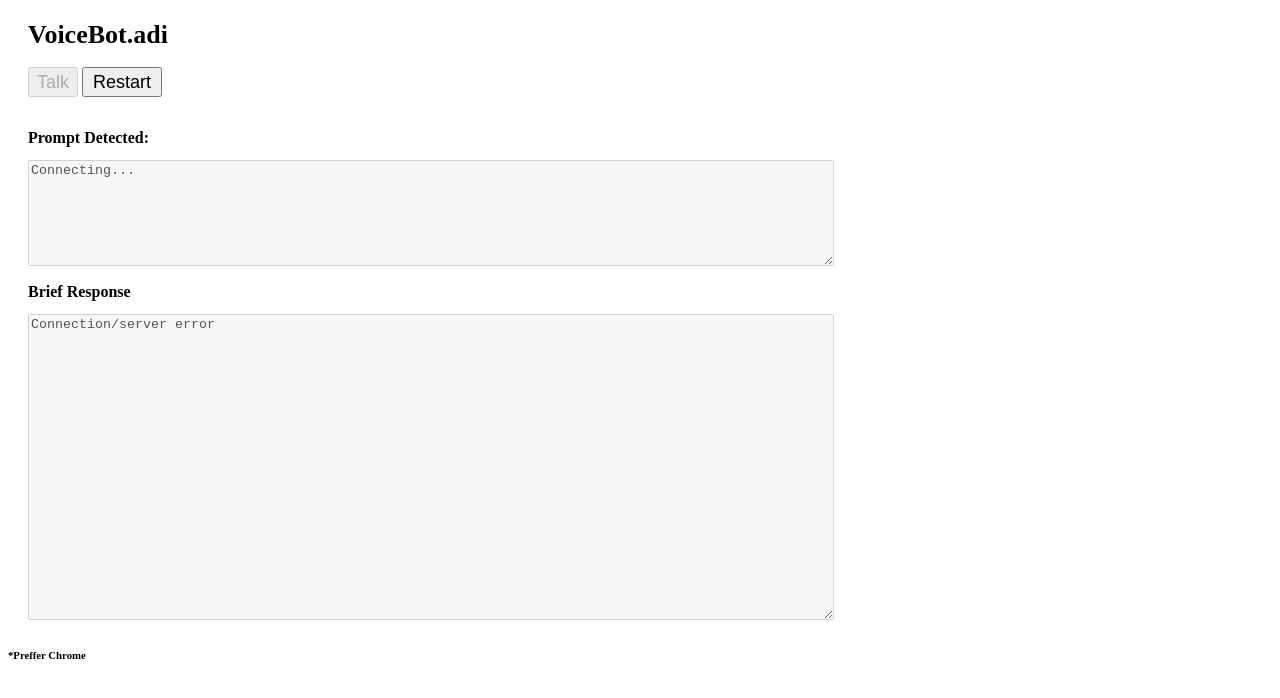
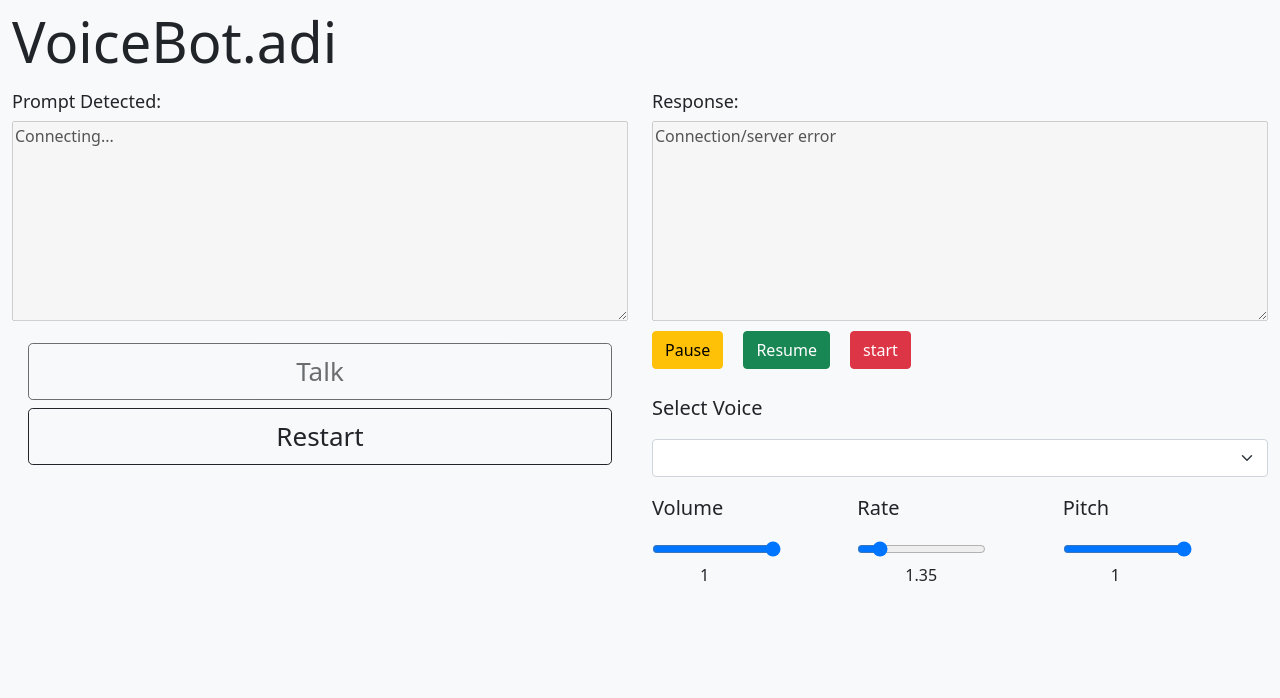
Before and after one commit to Adikverma/VoiceBot-Nodejs, a website: page client/index.html in a window 1280 px wide. Drawn offline with nearby package versions, Linux system fonts and the light colour scheme; no server answers.

Commit message:
recreated the client page with functionalities

```diff
--- a/client/clientVoice.js
+++ b/client/clientVoice.js
@@ -5,8 +5,19 @@ const responsePreview = document.getElementById("response");
 responsePreview.disabled = true;
 requestPreview.disabled = true;
 
+//webkit models
+//stt
+const SpeechRecognition = window.webkitSpeechRecognition;
+const recognition = new SpeechRecognition();
+let content = "";
+
+//tts
+let speech = new SpeechSynthesisUtterance();
+speech.lang = "en";
+let voices = [];
+
 //Setting up socket.io connection to server
-const socketio = io.connect("http://Your-Hosted-Domain");
+const socketio = io.connect("http://connection-domain");
 socketio.on("connected", function (data) {
   if (data.connected) {
     talk.disabled = false;
@@ -23,10 +34,6 @@ socketio.on("connect_error", (err) => {
 });
 
 //handeling the speech recognition
-const SpeechRecognition = window.webkitSpeechRecognition;
-const recognition = new SpeechRecognition();
-
-let content = "";
 
 recognition.onstart = function () {
   requestPreview.innerHTML = "Listening...";
@@ -39,6 +46,7 @@ recognition.onend = () => {
 
 recognition.onerror = function () {
   socketio.emit("summary-response", "an error occured");
+  // socketio.emit("summary-brief", "an error occured");
 };
 
 recognition.onresult = function (event) {
@@ -64,10 +72,11 @@ talk.onclick = (event) => {
 };
 
 socketio.on("summary-response", function (data) {
+  responsePreview.innerHTML = data;
+  speech.text = data;
   if (data) {
-    speakResponse(data);
+    window.speechSynthesis.speak(speech);
   }
-  responsePreview.innerHTML = data;
 });
 
 // Getting response from server
@@ -79,18 +88,63 @@ socketio.on("brief-response", function (data) {
 });
 
 //handeling the speech synthesis
-const synth = window.speechSynthesis;
-const speakResponse = function (text) {
-  const utterance = new SpeechSynthesisUtterance(text);
-  speechSynthesis.speak(utterance);
+
+window.speechSynthesis.onvoiceschanged = () => {
+  voices = window.speechSynthesis.getVoices();
+  speech.voice = voices[0];
+
+  let voiceSelect = document.querySelector("#voices");
+  voices.forEach(
+    (voice, i) => (voiceSelect.options[i] = new Option(voice.name, i))
+  );
 };
+
+document.querySelector("#rate").addEventListener("input", () => {
+  const rate = document.querySelector("#rate").value;
+  speech.rate = rate;
+
+  document.querySelector("#rate-label").innerHTML = rate;
+});
+
+document.querySelector("#volume").addEventListener("input", () => {
+  const volume = document.querySelector("#volume").value;
+  speech.volume = volume;
+
+  document.querySelector("#volume-label").innerHTML = volume;
+});
+
+document.querySelector("#pitch").addEventListener("input", () => {
+  const pitch = document.querySelector("#pitch").value;
+  speech.pitch = pitch;
+
+  document.querySelector("#pitch-label").innerHTML = pitch;
+});
+
+document.querySelector("#voices").addEventListener("change", () => {
+  speech.voice = voices[document.querySelector("#voices").value];
+});
+
+document.querySelector("#pause").addEventListener("click", () => {
+  window.speechSynthesis.pause();
+});
+
+document.querySelector("#resume").addEventListener("click", () => {
+  window.speechSynthesis.resume();
+});
+
+document.querySelector("#start").addEventListener("click", () => {
+  window.speechSynthesis.cancel();
+
+  speech.text = responsePreview.innerHTML;
+
+  window.speechSynthesis.speak(speech);
+});
 
 //restart button click
 restart.onclick = () => {
   requestPreview.innerHTML = "Press Talk to start...";
   responsePreview.innerHTML = "";
   talk.disabled = false;
-  recognition.abort();
-  speechSynthesis.pause();
-  socketio.emit("stop", {});
+  window.speechSynthesis.cancel();
+  socketio.emit("stop", false);
 };
--- a/client/index.html
+++ b/client/index.html
@@ -6,6 +6,11 @@
     <title>VoiceBot.adi</title>
     <meta http-equiv="content-type" content="text/html; charset=utf-8" />
 
+    <link
+      href="https://cdn.jsdelivr.net/npm/bootstrap@5.0.0-beta1/dist/css/bootstrap.min.css"
+      rel="stylesheet"
+    />
+
     <script
       src="https://cdn.socket.io/4.6.0/socket.io.min.js"
       integrity="sha384-c79GN5VsunZvi+Q/WObgk2in0CbZsHnjEqvFxC5DxHn9lTfNce2WW6h2pH6u/kF+"
@@ -13,33 +18,110 @@
     ></script>
   </head>
 
-  <body>
-    <div style="margin: 20px">
-      <h1 style="font-size: 26px">VoiceBot.adi</h1>
-      <div>
+  <body class="mt-2 bg-light">
+    <div class="container-fluid">
+      <div class="mb-3">
+        <h1 class="display-4">VoiceBot.adi</h1>
+      </div>
+      <div class="row">
+        <div class="col-md-6">
+          <h2 style="font-size: 18px">Prompt Detected:</h2>
+          <textarea id="request" style="width: 100%; height: 200px">
+Connecting...</textarea
+          >
+          <div class="mx-auto p-3">
             <button
               id="talk"
-          style="font-size: 18px; width: 50px; height: 30px"
+              class="btn btn-outline-dark btn-lg mb-2"
+              style="font-size: 26px; width: 100%"
               disabled
             >
               Talk
             </button>
-        <button id="restart" style="font-size: 18px; width: 80px; height: 30px">
+            <button
+              id="restart"
+              class="btn btn-outline-dark btn-lg"
+              style="font-size: 26px; width: 100%"
+            >
               Restart
             </button>
           </div>
-      <br />
-      <h2 style="font-size: 16px">Prompt Detected:</h2>
-      <textarea id="request" style="width: 800px; height: 100px">
+        </div>
+        <div class="col-md-6">
+          <h2 style="font-size: 18px">Response:</h2>
+          <textarea id="response" style="width: 100%; height: 200px">
 Connecting...</textarea
           >
+          <div>
+            <!-- Control Buttons -->
+            <div class="col">
+              <button id="pause" class="btn btn-warning mt-1 me-3">
+                Pause
+              </button>
+              <button id="resume" class="btn btn-success mt-1 me-3">
+                Resume
+              </button>
+              <button id="start" class="btn btn-danger mt-1 me-3">start</button>
+            </div>
+
+            <!-- Select Voice -->
+            <p class="lead mt-4">Select Voice</p>
+            <select
+              id="voices"
+              class="form-select"
+              style="max-width: 100%"
+            ></select>
+
+            <div class="row mr-1 mb-3">
+              <!-- Range Slliders for Volume, Rate & Pitch -->
+              <div class="d-flex mt-3">
+                <div class="col-4">
+                  <p class="lead">Volume</p>
+                  <input
+                    type="range"
+                    min="0"
+                    max="1"
+                    value="1"
+                    step="0.1"
+                    id="volume"
+                  />
                   <br />
-      <h2 style="font-size: 16px">Brief Response</h2>
-      <textarea id="response" style="width: 800px; height: 300px">
-Connecting...</textarea
-      >
+                  <span id="volume-label" class="ms-5">1</span>
                 </div>
-    <h6>*Preffer Chrome</h6>
+
+                <div class="col-4">
+                  <p class="lead">Rate</p>
+                  <input
+                    type="range"
+                    min="0.1"
+                    max="10"
+                    value="1.35"
+                    id="rate"
+                    step="0.1"
+                  />
+                  <br />
+                  <span id="rate-label" class="ms-5">1.35</span>
+                </div>
+
+                <div class="col-4">
+                  <p class="lead">Pitch</p>
+                  <input
+                    type="range"
+                    min="0"
+                    max="1"
+                    value="1"
+                    step="0.1"
+                    id="pitch"
+                  />
+                  <br />
+                  <span id="pitch-label" class="ms-5">1</span>
+                </div>
+              </div>
+            </div>
+          </div>
+        </div>
+      </div>
+    </div>
   </body>
   <script src="/clientVoice.js"></script>
 </html>
```
Lines whose indentation alone changed are shown as unchanged.
